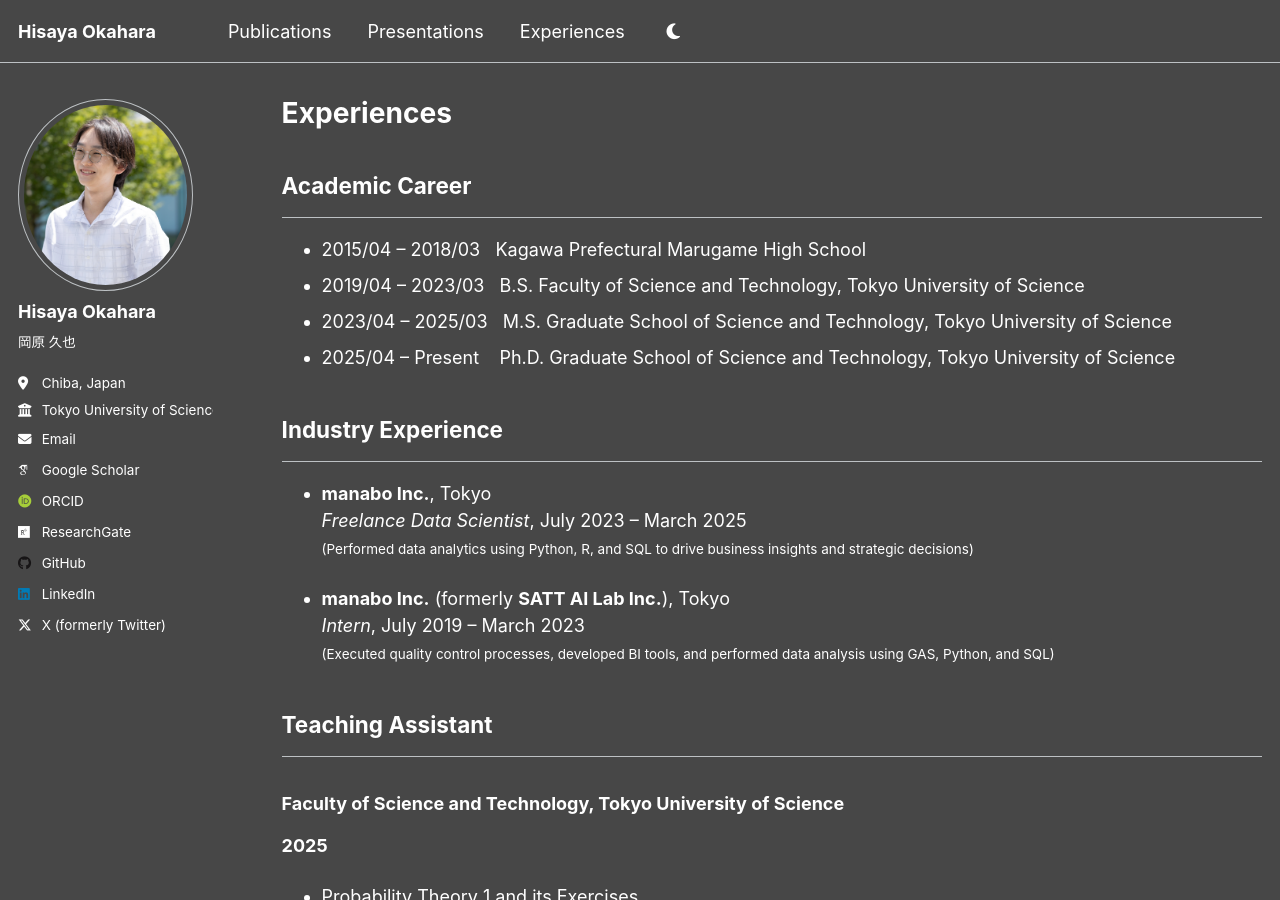
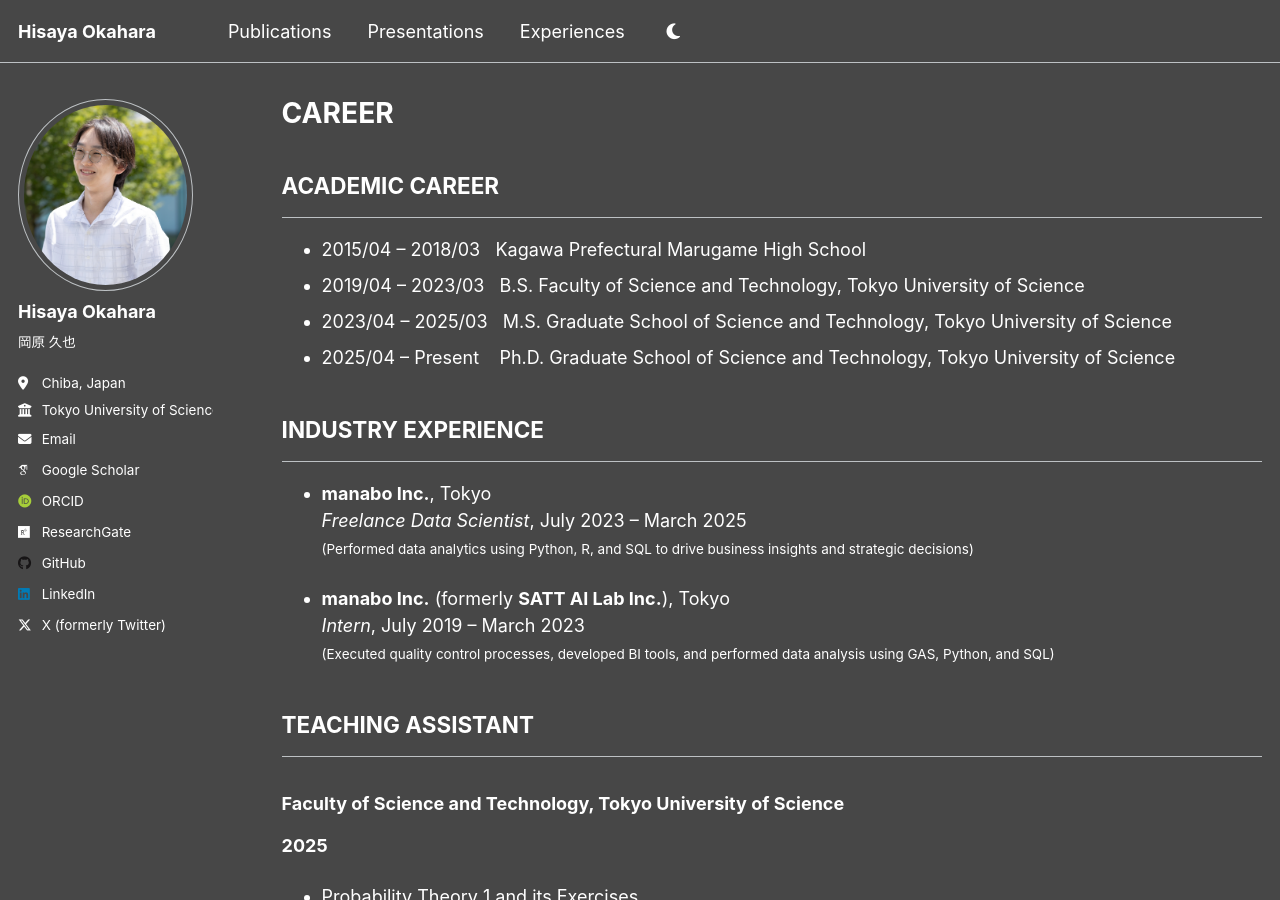
Before and after one commit to h-okahara/h-okahara.github.io, a Jekyll site: the page built from _pages/experiences.md, in a window 1280 px wide and 900 px high. Built offline with Jekyll 4.4.1, drawn with Linux system fonts in a browser that asks for light colours; some web fonts are replaced.

Commit message:
Update experiences.md

```diff
--- a/_pages/experiences.md
+++ b/_pages/experiences.md
@@ -1,12 +1,12 @@
 ---
 layout: archive
-title: "Experiences"
-permalink: /experiences/
+title: "CAREER"
+permalink: /career/
 author_profile: true
 ---
 
 
-## Academic Career
+## ACADEMIC CAREER
 ---
 
 - 2015/04 – 2018/03 &nbsp; Kagawa Prefectural Marugame High School
@@ -15,7 +15,7 @@ author_profile: true
 - 2025/04 – Present &nbsp;&nbsp; Ph.D. Graduate School of Science and Technology, Tokyo University of Science
 
 
-## Industry Experience
+## INDUSTRY EXPERIENCE
 ---
 
 - **manabo Inc.**, Tokyo
@@ -28,7 +28,7 @@ author_profile: true
 
 
 
-## Teaching Assistant
+## TEACHING ASSISTANT
 ---
 
 ### Faculty of Science and Technology, Tokyo University of Science
```
